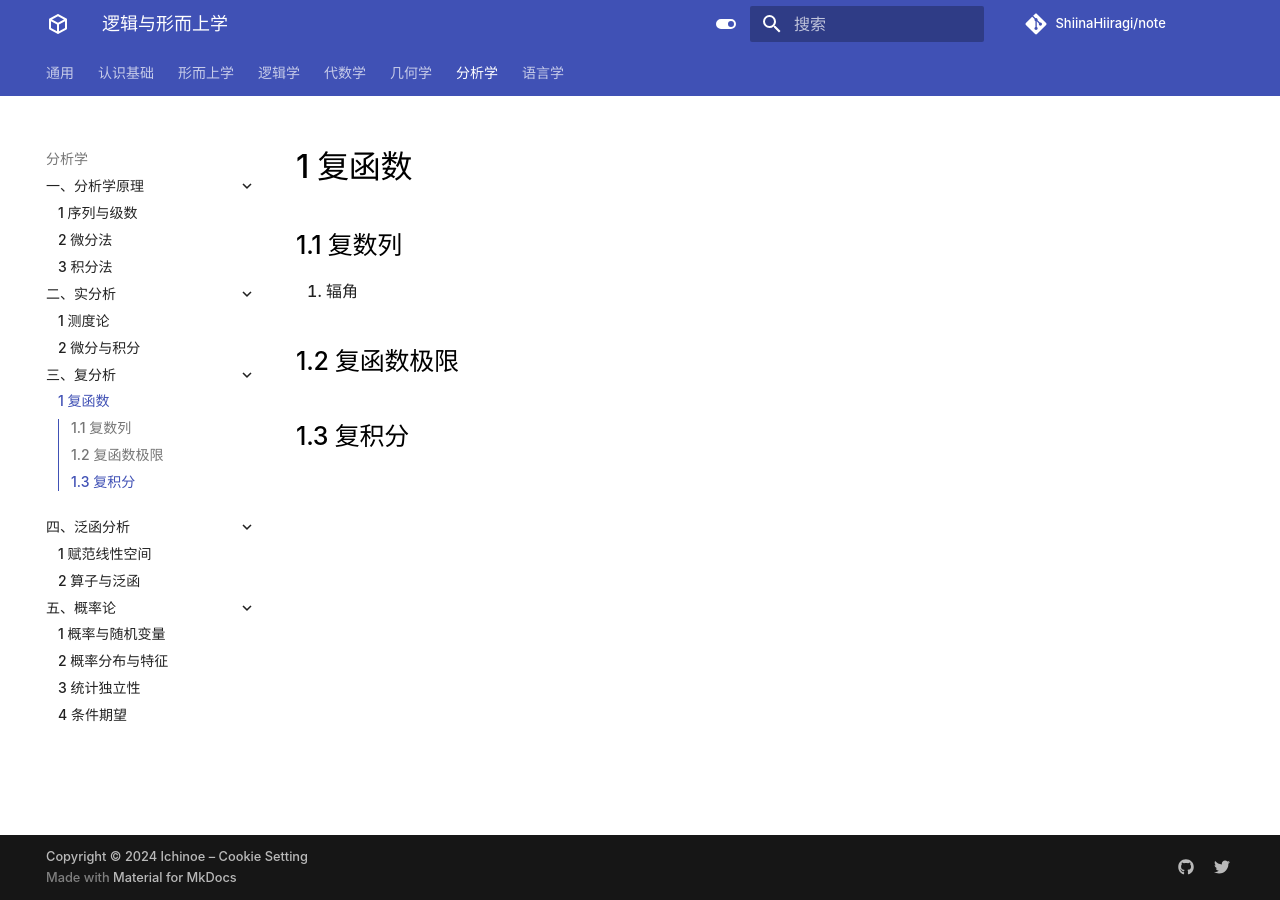
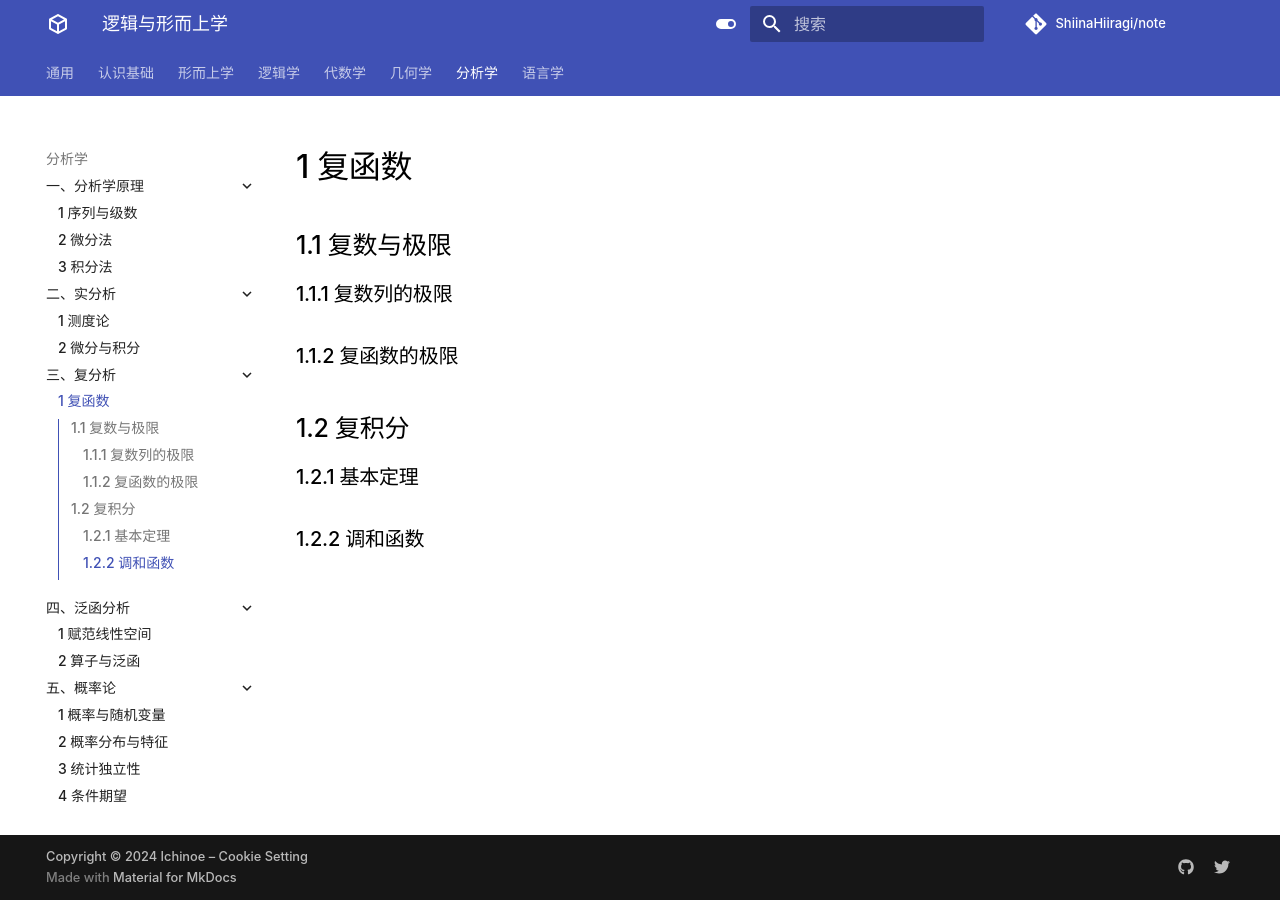
Before and after one commit to ShiinaHiiragi/note, an MkDocs documentation site: the page built from docs/anly/cmplx/func.md, in a window 1280 px wide. Built offline with MkDocs 1.6.1 and Material for MkDocs 9.7.7, drawn with Linux system fonts in a browser that asks for light colours; comment, search, counter and statistics services are not loaded.

Commit message:
new func

```diff
--- a/docs/anly/cmplx/func.md
+++ b/docs/anly/cmplx/func.md
@@ -1,8 +1,12 @@
 # 1 复函数
 
-## 1.1 复数列
-1. 辐角
+## 1.1 复数与极限
+### 1.1.1 复数列的极限
 
-## 1.2 复函数极限
+### 1.1.2 复函数的极限
 
-## 1.3 复积分
+## 1.2 复积分
+
+### 1.2.1 基本定理
+
+### 1.2.2 调和函数
```
